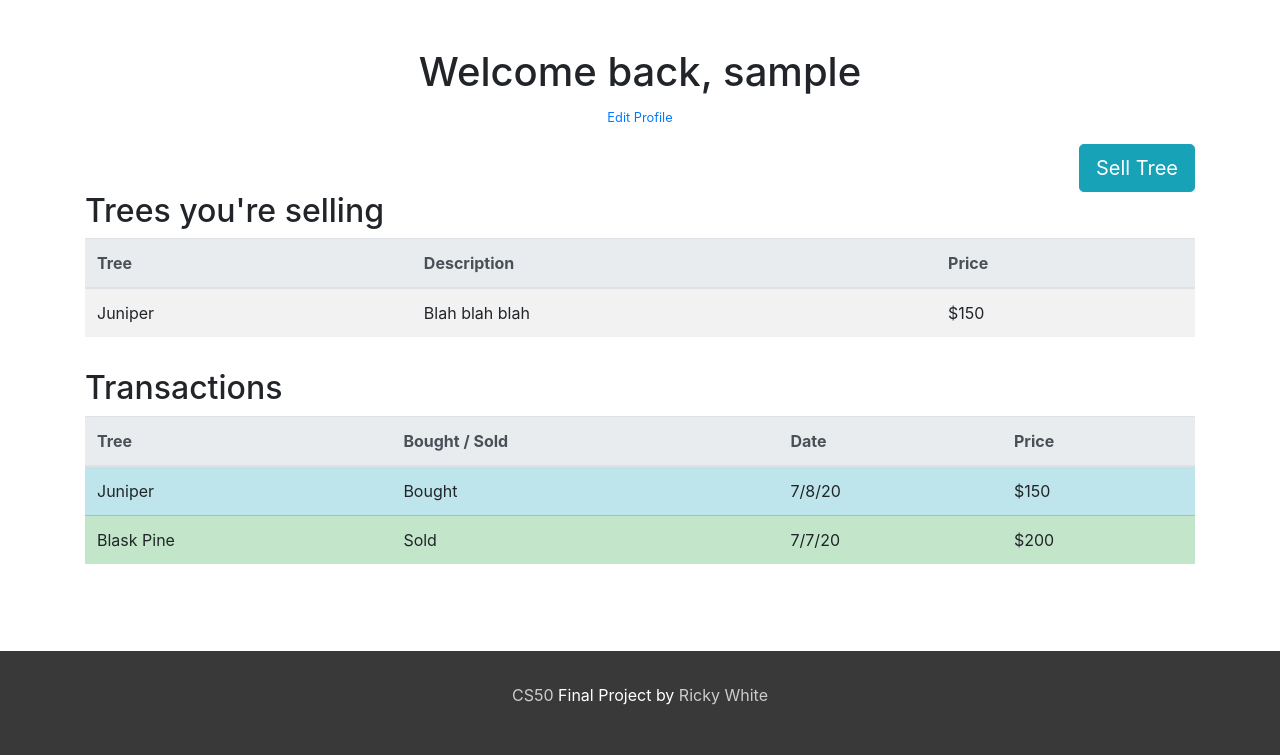
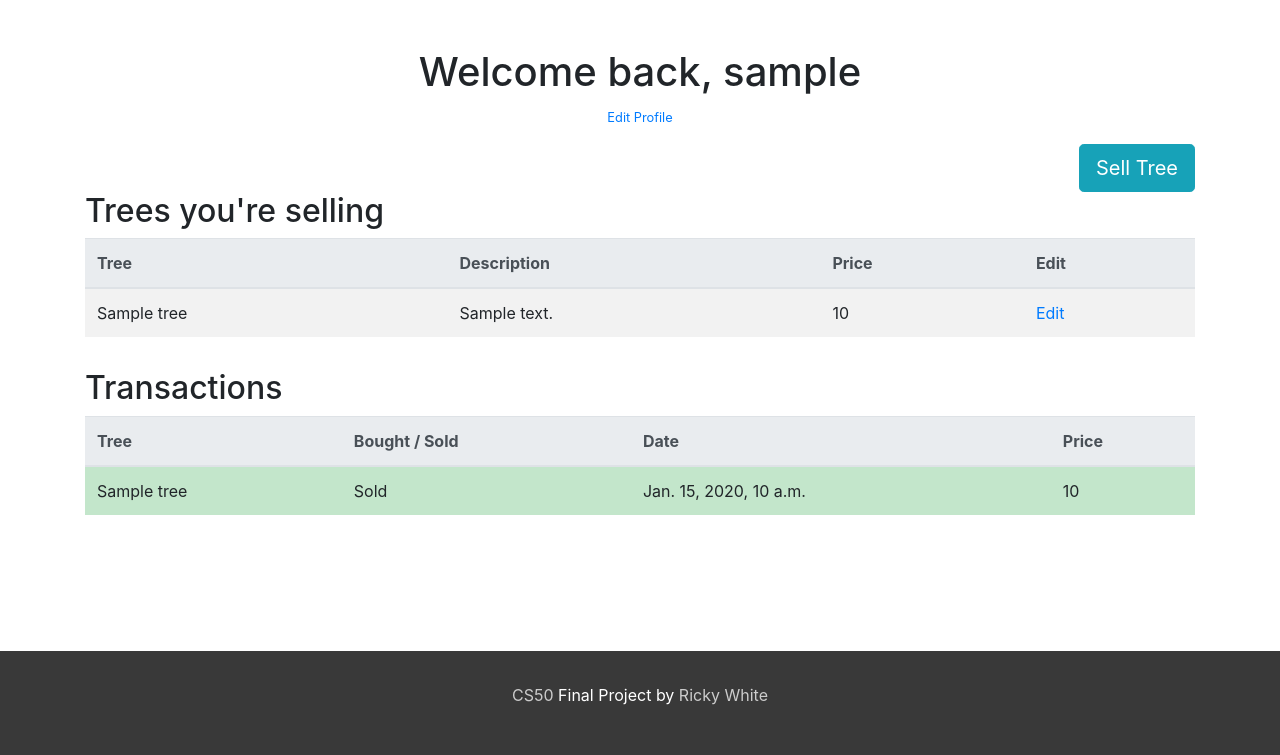
Before and after one commit to EndlessTrax/CS50, a Django app: page /dashboard/ in a window 1280 px wide. Shown: the part 45-800 px from the top of the page. Run offline with Django 3.2, Linux system fonts and the light colour scheme; a user stored in the database is signed in; tables that the repository leaves empty hold one stand-in row (values such as "Sample post"); some libraries are stand-ins or nearby versions.

Commit message:
Added real tree data to the users dashboard

```diff
--- a/final_project/templates/dashboard.html
+++ b/final_project/templates/dashboard.html
@@ -31,14 +31,18 @@
           <th scope="col">Tree</th>
           <th scope="col">Description</th>
           <th scope="col">Price</th>
+          <th scope="col">Edit</th>
         </tr>
       </thead>
       <tbody>
-        <tr>
-          <td>Juniper</td>
-          <td>Blah blah blah</td>
-          <td>$150</td>
-        </tr>
+        {% for tree in trees_for_sale %}
+          <tr>
+            <td>{{tree.name}}</td>
+            <td>{{tree.description}}</td>
+            <td>{{tree.price}}</td>
+            <td><a href="{% url 'edit_tree' tree.pk %}">Edit</a></td>
+          </tr>
+        {% endfor %}
       </tbody>
     </table>
   </div>
@@ -57,18 +61,18 @@
         </tr>
       </thead>
       <tbody>
-        <tr class="table-info">
-          <td>Juniper</td>
-          <td>Bought</td>
-          <td>7/8/20</td>
-          <td>$150</td>
-        </tr>
-        <tr class="table-success">
-          <td>Blask Pine</td>
-          <td>Sold</td>
-          <td>7/7/20</td>
-          <td>$200</td>
-        </tr>
+        {% for transaction in transactions %}
+          {% if transaction.sale == 'Sold' %}
+            <tr class="table-success">
+          {% else %}
+            <tr class="table-info">
+          {% endif %}
+              <td>{{ transaction.tree_name}}</td>
+              <td>{{ transaction.sale }}</td>
+              <td>{{ transaction.date }}</td>
+              <td>{{ transaction.price }}</td>
+            </tr>
+        {% endfor %}
       </tbody>
     </table>
   </div>
--- a/final_project/users/views.py
+++ b/final_project/users/views.py
@@ -1,20 +1,17 @@
 # from django.shortcuts import render
 from django.contrib.auth.mixins import LoginRequiredMixin, UserPassesTestMixin
-from django.views.generic import TemplateView, CreateView, UpdateView, ListView
+from django.views.generic import TemplateView, CreateView, UpdateView
 from django.urls import reverse_lazy
 
 from .forms import CustomUserCreationForm
-from .models import CustomUser
+from .models import CustomUser, Transaction
+from trees.models import Tree
 
 
 class SignUpView(CreateView):
     form_class = CustomUserCreationForm
     success_url = reverse_lazy("login")
     template_name = "registration/signup.html"
-
-
-class DashboardPageView(TemplateView, LoginRequiredMixin):
-    template_name = "dashboard.html"
 
 
 class ProfilePageView(UpdateView, LoginRequiredMixin, UserPassesTestMixin):
@@ -25,3 +22,34 @@ class ProfilePageView(UpdateView, LoginRequiredMixin, UserPassesTestMixin):
 
     def get_success_url(self):
         return reverse_lazy('dashboard')
+
+
+class DashboardPageView(TemplateView, LoginRequiredMixin):
+    template_name = "dashboard.html"
+
+    def get_context_data(self, **kwargs):
+        context = super().get_context_data(**kwargs)
+
+        trees_for_sale = Tree.objects.filter(owner_id=self.request.user.id)
+        user_transactions = Transaction.objects.filter(user_id=self.request.user.id)
+
+        transactions = list()
+        for item in user_transactions:
+            tree = Tree.objects.get(id=item.tree_id)
+
+            if tree.sold == True:
+                t_sale = "Sold"
+            else:
+                t_sale = "Bought"
+
+            transactions.append(dict(
+                tree_name = tree.name,
+                date = item.date_time,
+                price = tree.price,
+                sale = t_sale,
+            ))
+
+        context['trees_for_sale'] = trees_for_sale
+        context['transactions'] = transactions
+
+        return context
```
